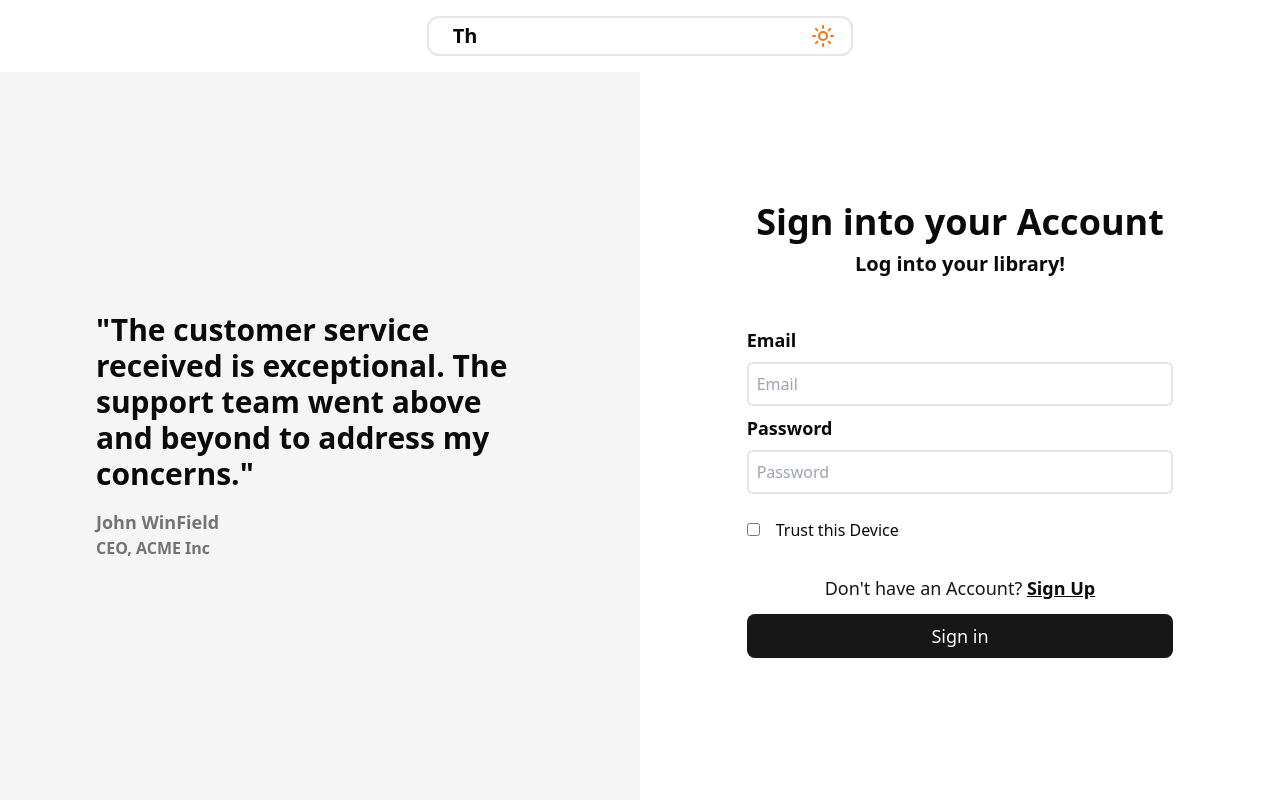
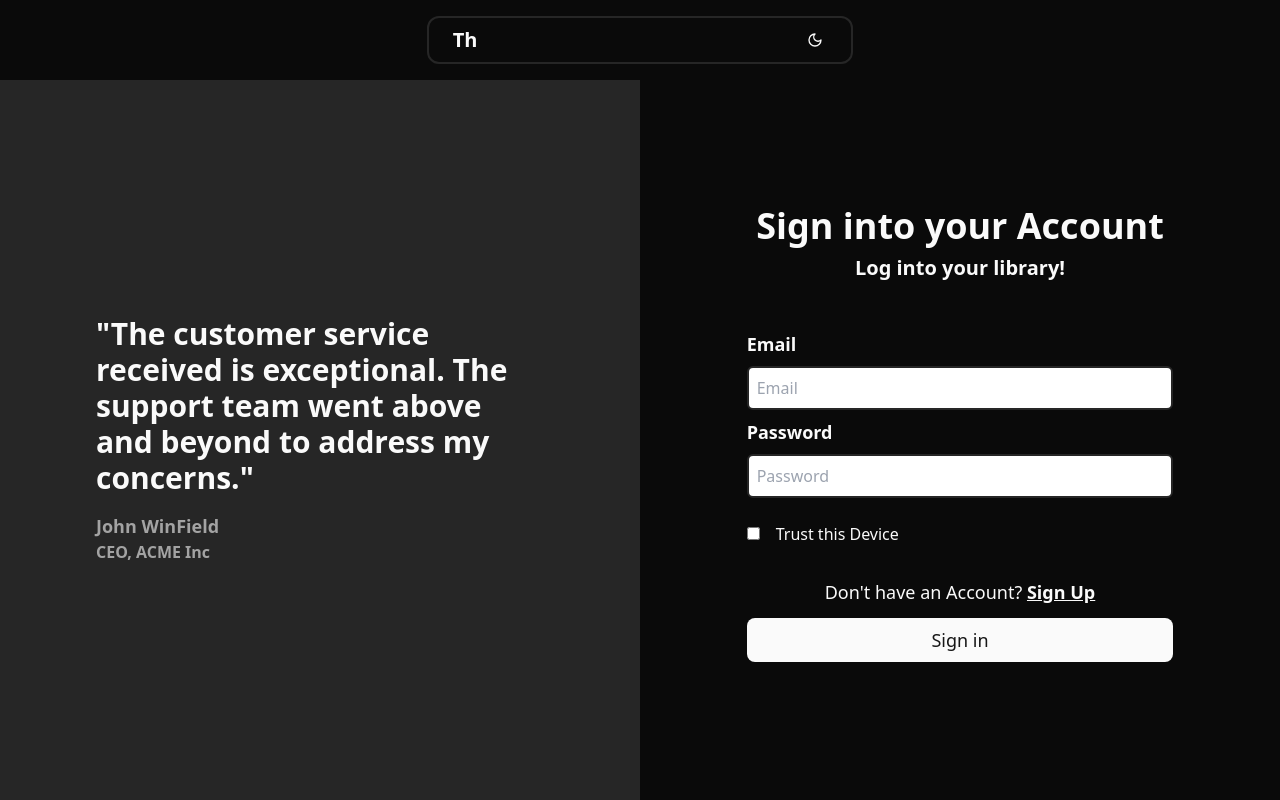
Before and after one commit to Tholkappiar/Blog, a React (Vite) app in the folder frontEnd/: page /login in a window 1280 px wide. Built offline with nearby package versions, Linux system fonts and the light colour scheme; a web font is replaced by a local one; what @tiptap/extension-color would draw is missing.

Commit message:
refactor: toggle theme

```diff
--- a/frontEnd/src/App.tsx
+++ b/frontEnd/src/App.tsx
@@ -3,8 +3,6 @@
 import Login from "./pages/Login";
 import Blogs from "./pages/Blogs";
 import Blog from "./pages/Blog";
-import { ThemeProvider, ThemeContext } from "./context/ThemeContext";
-import { useContext, useEffect } from "react";
 import Layout from "./components/Layout";
 import Home from "./components/Home";
 import RequireAuth from "./components/RequireAuth";
@@ -13,24 +11,17 @@
 import NotFound from "./pages/NotFound";
 import EditorPage from "./pages/EditorPage";
 import { EditorProviderContext } from "./context/EditorContext";
+import { ThemeProvider } from "./context/ThemeProvider";
 
 function App() {
     return (
-        <ThemeProvider>
+        <ThemeProvider defaultTheme="dark" storageKey="vite-ui-theme">
             <AppContent />
         </ThemeProvider>
     );
 }
 
 const AppContent = () => {
-    const context = useContext(ThemeContext);
-    if (!context) throw new Error("Issue in ThemeContext");
-    const { isDarkMode } = context;
-    useEffect(() => {
-        const theme = isDarkMode ? "dark" : "light";
-        document.body.className = theme;
-    }, [isDarkMode]);
-
     return (
         <div className="bg-background dark:bg-darkBackground dark:text-darkPrimary">
             <BrowserRouter>
--- a/frontEnd/src/components/Header.tsx
+++ b/frontEnd/src/components/Header.tsx
@@ -1,21 +1,14 @@
-import { useContext } from "react";
 import { Link, useLocation, useNavigate, useParams } from "react-router-dom";
-import { ThemeContext } from "../context/ThemeContext";
 import { useEditorContext } from "../context/EditorContext";
 import { API_ROUTES } from "../utils/apiEndpoints";
 import useAxiosPrivate from "../hooks/useAxiosPrivate";
-import { Moon, Sun } from "lucide-react";
+import { ThemeToggle } from "./ThemeToggle";
 
 const Header = () => {
     const location = useLocation();
     const isEditorPage =
         location.pathname === "/post" ||
         location.pathname.split("/")[1] === "updateBlog";
-    const themeContext = useContext(ThemeContext);
-    if (!themeContext) {
-        throw new Error("ThemeContext must be used within a ThemeProvider");
-    }
-    const { toggleTheme, isDarkMode } = themeContext;
 
     const { editorState } = useEditorContext();
 
@@ -79,14 +72,7 @@
                             Publish
                         </button>
                     )}
-
-                    <div onClick={toggleTheme}>
-                        {isDarkMode ? (
-                            <Moon className="text-foreground" />
-                        ) : (
-                            <Sun className="text-orange-500" />
-                        )}
-                    </div>
+                    <ThemeToggle />
                 </div>
             </div>
         </div>
--- /dev/null
+++ b/frontEnd/src/components/ThemeToggle.tsx
@@ -0,0 +1,37 @@
+import { Moon, Sun } from "lucide-react";
+
+import { Button } from "@/components/ui/button";
+import {
+    DropdownMenu,
+    DropdownMenuContent,
+    DropdownMenuItem,
+    DropdownMenuTrigger,
+} from "@/components/ui/dropdown-menu";
+import { useTheme } from "@/context/ThemeProvider";
+
+export function ThemeToggle() {
+    const { setTheme } = useTheme();
+
+    return (
+        <DropdownMenu>
+            <DropdownMenuTrigger asChild>
+                <Button variant="ghost" size="sm">
+                    <Sun className="h-[1.2rem] text-foreground w-[1.2rem] rotate-0 scale-100 transition-all dark:-rotate-90 dark:scale-0" />
+                    <Moon className="absolute text-foreground h-[1.2rem] w-[1.2rem] rotate-90 scale-0 transition-all dark:rotate-0 dark:scale-100" />
+                    <span className="sr-only">Toggle theme</span>
+                </Button>
+            </DropdownMenuTrigger>
+            <DropdownMenuContent align="end">
+                <DropdownMenuItem onClick={() => setTheme("light")}>
+                    Light
+                </DropdownMenuItem>
+                <DropdownMenuItem onClick={() => setTheme("dark")}>
+                    Dark
+                </DropdownMenuItem>
+                <DropdownMenuItem onClick={() => setTheme("system")}>
+                    System
+                </DropdownMenuItem>
+            </DropdownMenuContent>
+        </DropdownMenu>
+    );
+}
--- /dev/null
+++ b/frontEnd/src/components/ui/button.tsx
@@ -0,0 +1,56 @@
+import * as React from "react"
+import { Slot } from "@radix-ui/react-slot"
+import { cva, type VariantProps } from "class-variance-authority"
+
+import { cn } from "@/lib/utils"
+
+const buttonVariants = cva(
+  "inline-flex items-center justify-center gap-2 whitespace-nowrap rounded-md text-sm font-medium ring-offset-background transition-colors focus-visible:outline-none focus-visible:ring-2 focus-visible:ring-ring focus-visible:ring-offset-2 disabled:pointer-events-none disabled:opacity-50 [&_svg]:pointer-events-none [&_svg]:size-4 [&_svg]:shrink-0",
+  {
+    variants: {
+      variant: {
+        default: "bg-primary text-primary-foreground hover:bg-primary/90",
+        destructive:
+          "bg-destructive text-destructive-foreground hover:bg-destructive/90",
+        outline:
+          "border border-input bg-background hover:bg-accent hover:text-accent-foreground",
+        secondary:
+          "bg-secondary text-secondary-foreground hover:bg-secondary/80",
+        ghost: "hover:bg-accent hover:text-accent-foreground",
+        link: "text-primary underline-offset-4 hover:underline",
+      },
+      size: {
+        default: "h-10 px-4 py-2",
+        sm: "h-9 rounded-md px-3",
+        lg: "h-11 rounded-md px-8",
+        icon: "h-10 w-10",
+      },
+    },
+    defaultVariants: {
+      variant: "default",
+      size: "default",
+    },
+  }
+)
+
+export interface ButtonProps
+  extends React.ButtonHTMLAttributes<HTMLButtonElement>,
+    VariantProps<typeof buttonVariants> {
+  asChild?: boolean
+}
+
+const Button = React.forwardRef<HTMLButtonElement, ButtonProps>(
+  ({ className, variant, size, asChild = false, ...props }, ref) => {
+    const Comp = asChild ? Slot : "button"
+    return (
+      <Comp
+        className={cn(buttonVariants({ variant, size, className }))}
+        ref={ref}
+        {...props}
+      />
+    )
+  }
+)
+Button.displayName = "Button"
+
+export { Button, buttonVariants }
--- a/frontEnd/src/context/ThemeContext.tsx
+++ /dev/null
@@ -1,41 +0,0 @@
-import { createContext, ReactNode, useEffect, useState } from "react";
-
-interface ThemeContextType {
-    isDarkMode: boolean;
-    setIsDarkMode: React.Dispatch<React.SetStateAction<boolean>>;
-    toggleTheme: () => void;
-}
-
-interface ThemeProviderType {
-    children: ReactNode;
-}
-
-export const ThemeContext = createContext<ThemeContextType | null>(null);
-
-export const ThemeProvider: React.FC<ThemeProviderType> = ({ children }) => {
-    const [isDarkMode, setIsDarkMode] = useState(false);
-
-    function toggleTheme() {
-        setIsDarkMode((prev) => {
-            const newValue = !prev;
-            localStorage.theme = newValue ? "dark" : "light";
-            return newValue;
-        });
-    }
-
-    useEffect(() => {
-        const darkMode =
-            localStorage.theme === "dark" ||
-            (!("theme" in localStorage) &&
-                window.matchMedia("(prefers-color-scheme: dark)").matches);
-        setIsDarkMode(darkMode);
-    }, []);
-
-    return (
-        <ThemeContext.Provider
-            value={{ isDarkMode, setIsDarkMode, toggleTheme }}
-        >
-            {children}
-        </ThemeContext.Provider>
-    );
-};
--- /dev/null
+++ b/frontEnd/src/context/ThemeProvider.tsx
@@ -0,0 +1,74 @@
+import { createContext, useContext, useEffect, useState } from "react";
+
+type Theme = "dark" | "light" | "system";
+
+type ThemeProviderProps = {
+    children: React.ReactNode;
+    defaultTheme?: Theme;
+    storageKey?: string;
+};
+
+type ThemeProviderState = {
+    theme: Theme;
+    setTheme: (theme: Theme) => void;
+};
+
+const initialState: ThemeProviderState = {
+    theme: "system",
+    setTheme: () => null,
+};
+
+const ThemeProviderContext = createContext<ThemeProviderState>(initialState);
+
+export function ThemeProvider({
+    children,
+    defaultTheme = "system",
+    storageKey = "vite-ui-theme",
+    ...props
+}: ThemeProviderProps) {
+    const [theme, setTheme] = useState<Theme>(
+        () => (localStorage.getItem(storageKey) as Theme) || defaultTheme
+    );
+
+    useEffect(() => {
+        const root = window.document.documentElement;
+
+        root.classList.remove("light", "dark");
+
+        if (theme === "system") {
+            const systemTheme = window.matchMedia(
+                "(prefers-color-scheme: dark)"
+            ).matches
+                ? "dark"
+                : "light";
+
+            root.classList.add(systemTheme);
+            return;
+        }
+
+        root.classList.add(theme);
+    }, [theme]);
+
+    const value = {
+        theme,
+        setTheme: (theme: Theme) => {
+            localStorage.setItem(storageKey, theme);
+            setTheme(theme);
+        },
+    };
+
+    return (
+        <ThemeProviderContext.Provider {...props} value={value}>
+            {children}
+        </ThemeProviderContext.Provider>
+    );
+}
+
+export const useTheme = () => {
+    const context = useContext(ThemeProviderContext);
+
+    if (context === undefined)
+        throw new Error("useTheme must be used within a ThemeProvider");
+
+    return context;
+};
--- a/frontEnd/src/pages/BlogRender.tsx
+++ b/frontEnd/src/pages/BlogRender.tsx
@@ -1,8 +1,6 @@
 import { EditorContent, useEditor } from "@tiptap/react";
 import StarterKit from "@tiptap/starter-kit";
-import React, { useContext, useEffect } from "react";
 import "../styles/EditorPage.css";
-import { ThemeContext } from "../context/ThemeContext";
 
 const extensions = [StarterKit];
 
@@ -19,17 +17,6 @@
         shouldRerenderOnTransaction: false,
     });
 
-    const themeContext = useContext(ThemeContext);
-    if (!themeContext) {
-        throw new Error("ThemeContext must be used within a ThemeProvider");
-    }
-    const { isDarkMode } = themeContext;
-
-    useEffect(() => {
-        const theme = isDarkMode ? "dark" : "light";
-        document.body.className = theme;
-    }, [isDarkMode]);
-
     return (
         <article className="mt-10">
             <EditorContent editor={editor} />
--- a/frontEnd/src/styles/EditorPage.css
+++ b/frontEnd/src/styles/EditorPage.css
@@ -1,20 +1,7 @@
 :root {
     --purple: #6a00f5;
-    --black: #2e2b29;
     --black-contrast: #110f0e;
     --white: #fff;
-    --gray: rgba(28, 25, 23, 0.6);
-    --gray-contrast: rgba(61, 37, 20, 0.08);
-    --font-family-mono: "JetBrainsMono", monospace;
-    --font-family-sans: "Arial", sans-serif;
-    --text-color: #4b5563;
-    --button-background: #c7cbce;
-    --code-background: rgb(194, 192, 192);
-}
-
-body.dark {
-    --text-color: #d1d5db;
-    --button-background: #d1d5db;
 }
 
 .tiptap:first-child {
@@ -37,24 +24,24 @@
 .tiptap ol li p {
     margin-top: 0.25em;
     margin-bottom: 0.25em;
-    color: var(--text-color);
+    color: hsl(var(--foreground));
 }
 
 .tiptap ul {
     list-style: disc;
-    color: var(--text-color);
+    color: hsl(var(--foreground));
 }
 
 .tiptap ol {
     list-style: decimal;
-    color: var(--text-color);
+    color: hsl(var(--foreground));
 }
 
 .tiptap p,
 strong,
 em,
 s {
-    color: var(--text-color);
+    color: hsl(var(--foreground));
 }
 
 /* Heading styles */
@@ -65,7 +52,7 @@
     line-height: 1.1;
     text-wrap: pretty;
     font-family: var(--font-family-sans);
-    color: var(--text-color);
+    color: hsl(var(--foreground));
 }
 
 .tiptap h1,
@@ -92,8 +79,8 @@
 
 /* Code and preformatted text styles */
 .tiptap code {
-    background-color: var(--code-background);
-    color: var(--black);
+    color: hsl(var(--foreground));
+    background-color: hsl(var(--muted));
     border-radius: 0.4rem;
     font-size: 0.85rem;
     padding: 0.25em 0.5em;
@@ -102,9 +89,9 @@
 }
 
 .tiptap pre {
-    background: var(--black);
+    background: hsl(var(--secondary));
     border-radius: 0.5rem;
-    color: var(--white);
+    color: hsl(var(--white));
     font-family: var(--font-family-mono);
     margin: 1.5rem 0;
     padding: 0.75rem 1rem;
@@ -112,22 +99,22 @@
 
 .tiptap pre code {
     background: none;
-    color: inherit;
+    color: hsl(var(--foreground));
     font-size: 0.8rem;
     padding: 0;
 }
 
 .tiptap blockquote {
-    border-left: 3px solid var(--button-background);
+    border-left: 3px solid hsl(var(--muted));
     margin: 1.5rem 0;
     padding-left: 1rem;
     font-style: italic;
-    color: var(--black);
+    color: hsl(var(--foreground));
 }
 
 .tiptap hr {
     border: none;
-    border-top: 1px solid var(--code-background);
+    border-top: 1px solid hsl(var(--foreground));
     margin: 2rem 0;
 }
 
@@ -138,8 +125,8 @@
 }
 
 .button-group button {
-    background: var(--button-background);
-    color: var(--black);
+    background: hsl(var(--muted));
+    color: hsl(var(--foreground));
     border-radius: 0.5rem;
     border: none;
     font-family: inherit;
@@ -163,7 +150,7 @@
 input.is-active:hover,
 select.is-active:hover,
 textarea.is-active:hover {
-    color: var(--black);
+    color: hsl(var(--foreground));
     cursor: pointer;
 }
 
@@ -173,7 +160,7 @@
     display: flex;
     flex-wrap: wrap;
     gap: 0.2rem;
-    background-color: var(--black);
+    background-color: hsl(var(--muted));
     border-radius: 0.5rem;
     padding: 0.2rem 0.5rem;
 }
@@ -181,7 +168,7 @@
 .bubble-menu button {
     padding: 0.375rem 0.625rem;
     border-radius: 0.5rem;
-    color: var(--white);
+    color: hsl(var(--foreground));
     border: none;
     font-family: inherit;
     font-size: 0.875rem;
@@ -190,3 +177,7 @@
     margin: none;
     transition: all 0.2s cubic-bezier(0.65, 0.05, 0.36, 1);
 }
+
+.bubble-menu button.is-active {
+    color: var(--white);
+}
```
Also changed, not shown: 1 other file (tests, documents, lock files or other folders).
